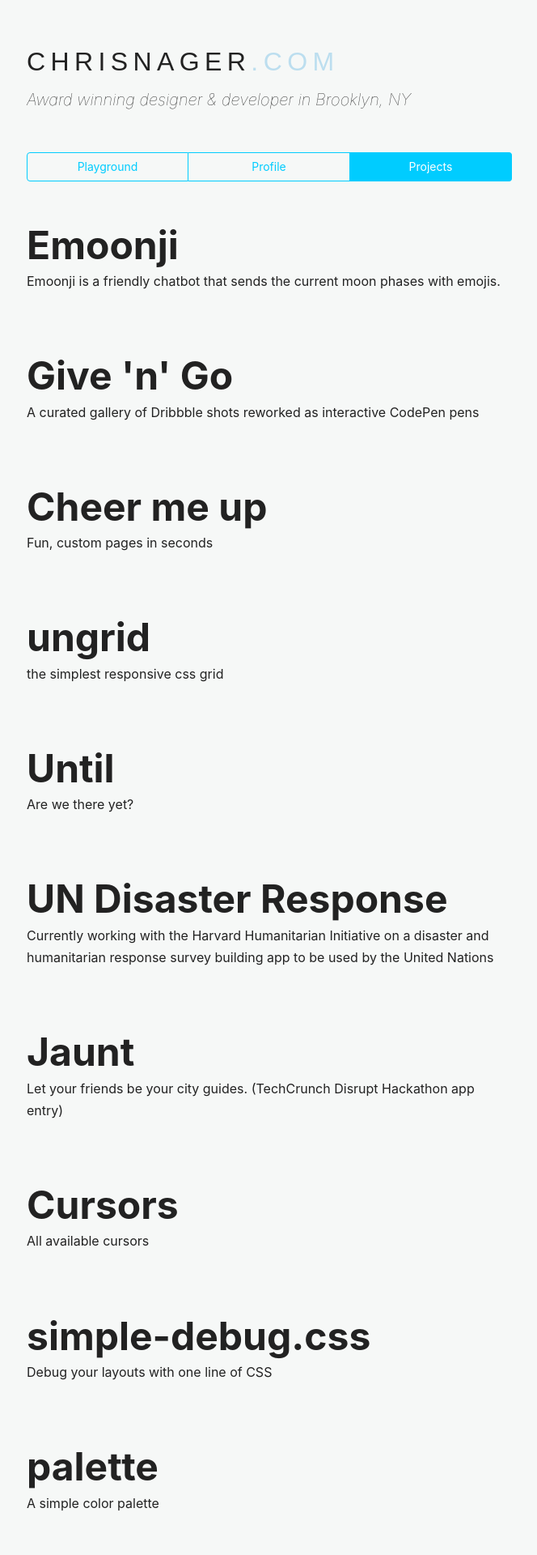
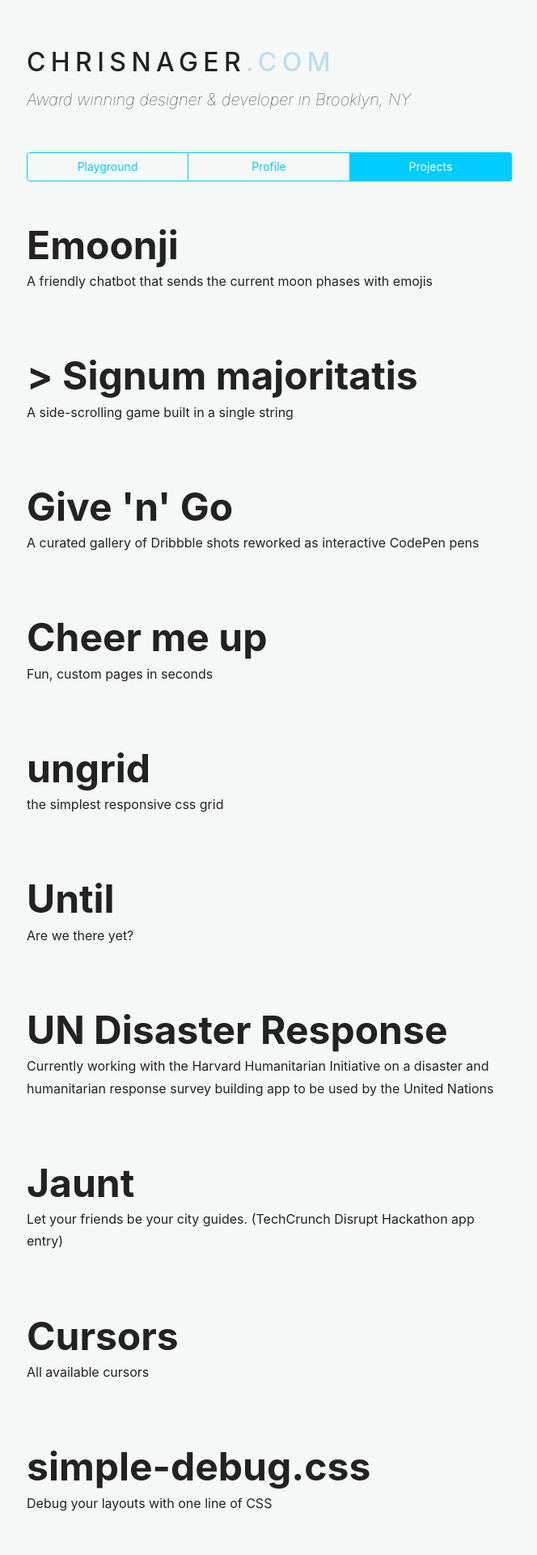
Before and after one commit to chrisnager/chrisnager.github.io, a Jekyll site: the page built from projects.html, in a window 1280 px wide. Shown: the top 1920 px of the page at 81% size, without its empty margins (307-971 px from the left). Built offline with Jekyll 4.4.1, drawn with Linux system fonts in a browser that asks for light colours; nearby versions of some CDN libraries; library files that are not in the unit come from our copies.

Commit message:
Add > project, update profile

```diff
--- a/css/chrisnager.css
+++ b/css/chrisnager.css
@@ -48,10 +48,6 @@
 pre, table, fieldset, hr {
     margin-top: 0;
     margin-bottom:1.5rem;
-}
-
-h1, h2, h3, h4, h5, h6 {
-    /* font-family: Raleway, "Helvetica Neue", sans-serif; */
 }
 
 h1 {
@@ -114,7 +110,7 @@
     margin-bottom: 0.5rem;
     font-weight: 500;
     font-size: 2rem;
-    font-family: Futura, Raleway, sans-serif;
+    font-family: Futura, -apple-system, BlinkMacSystemFont, sans-serif;
     line-height: 1.3;
     letter-spacing: 0.2em;
     text-transform: uppercase;
--- a/projects.html
+++ b/projects.html
@@ -9,7 +9,14 @@
     <li class="project">
         <a class="project__link" href="//bit.do/emoonji">
             <h1 class="project__title">Emoonji</h1>
-            <p class="project__description">Emoonji is a friendly chatbot that sends the current moon phases with emojis.</p>
+            <p class="project__description">A friendly chatbot that sends the current moon phases with emojis</p>
+        </a>
+    </li>
+
+    <li class="project">
+        <a class="project__link" href="//bit.ly/smajor">
+            <h1 class="project__title">> Signum majoritatis</h1>
+            <p class="project__description">A side-scrolling game built in a single string</p>
         </a>
     </li>
 
```
Also changed, not shown: profile.md (+1 -1 lines).
